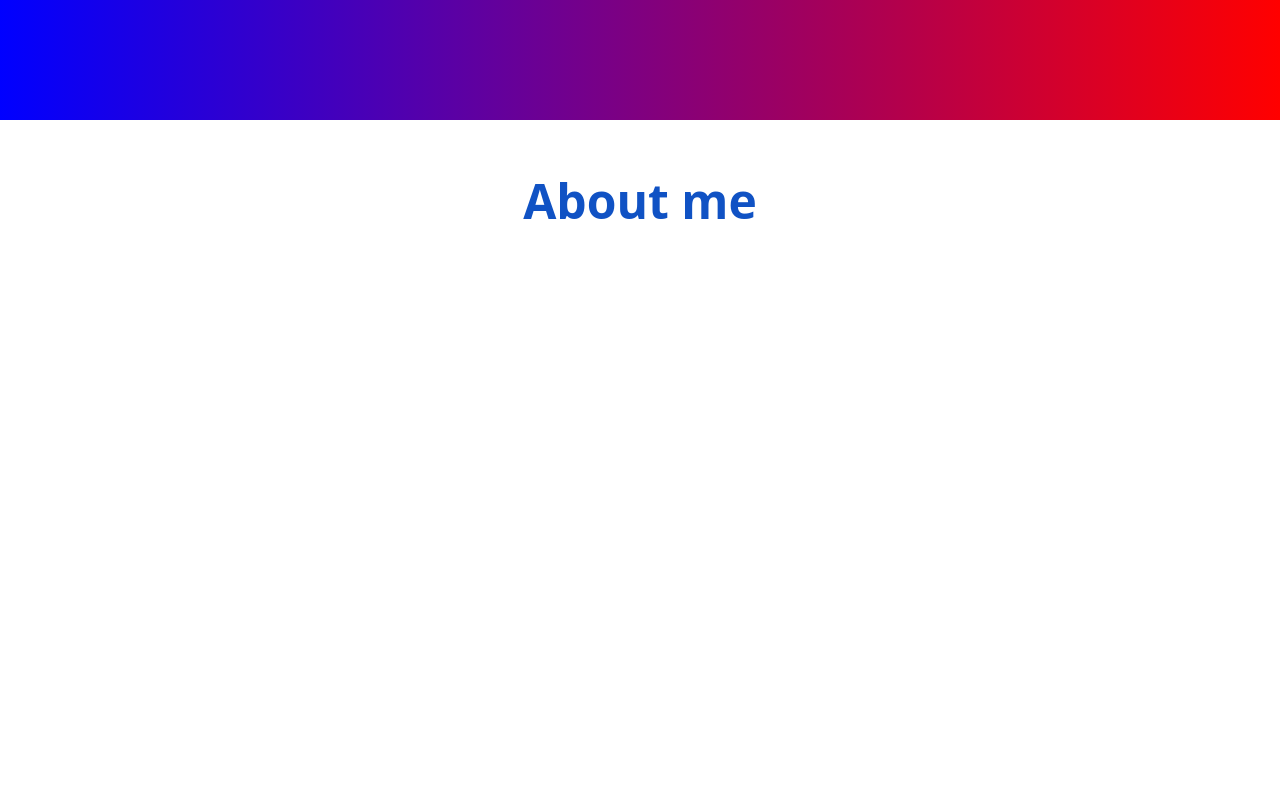
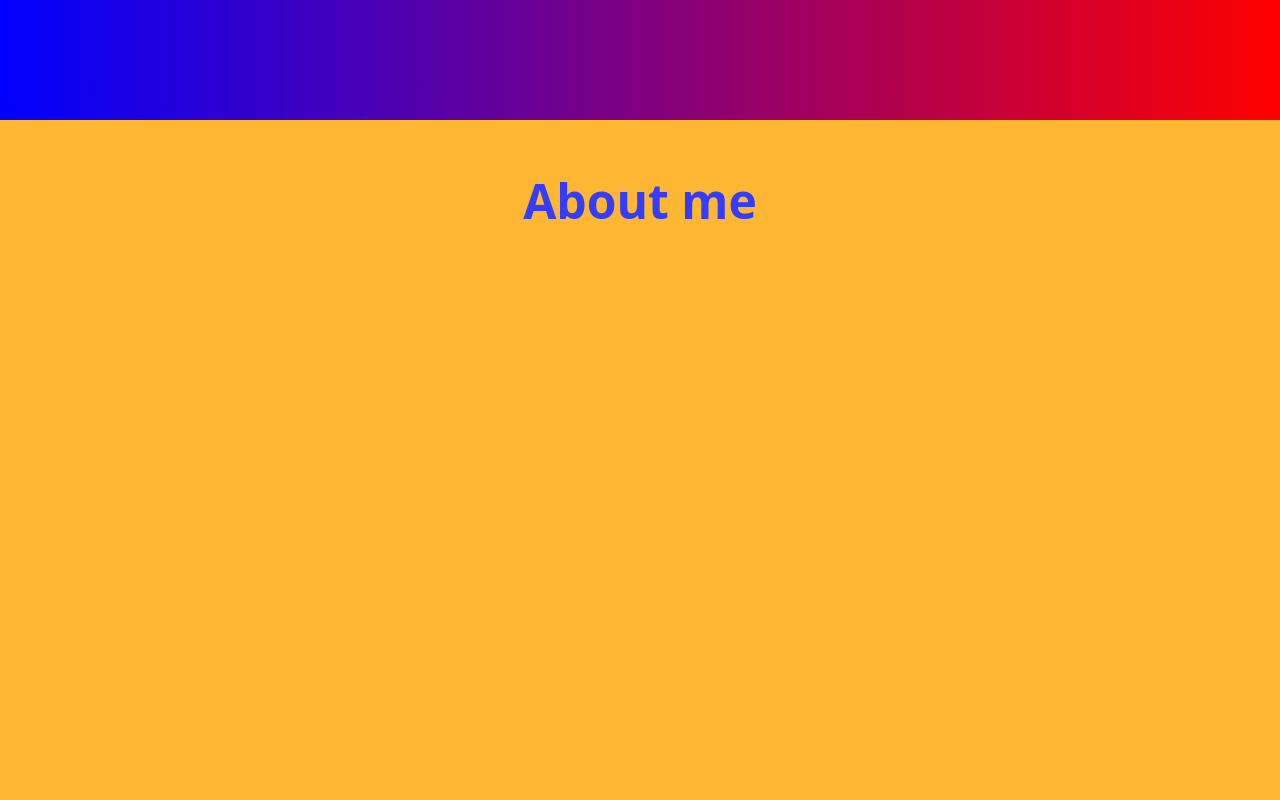
Before and after one commit to NathanS27/Nathan, a plain HTML site: page index.html in a window 1280 px wide. Shown: the part 680-1480 px from the top of the page. Drawn offline with Linux system fonts and the light colour scheme.

Commit message:
Update main.css

```diff
--- a/main.css
+++ b/main.css
@@ -49,12 +49,12 @@ body {
 }
 
 #about-me {
-    background-color: #fff;
-    color: #1052c4;
+    background-color: #FFB633;
+    color: #333CFF;
 }
 
 #resume {
-    background-color: #a5f2de;
+    background-color: #33FFCF;
     color: #000;
 }
 
```
